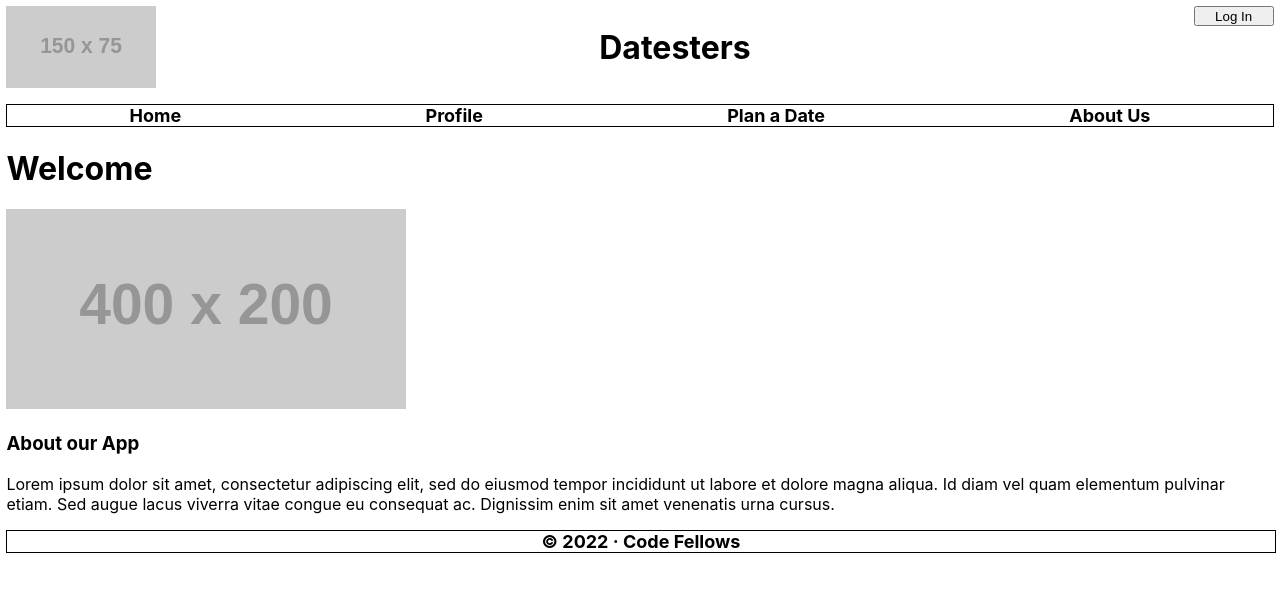
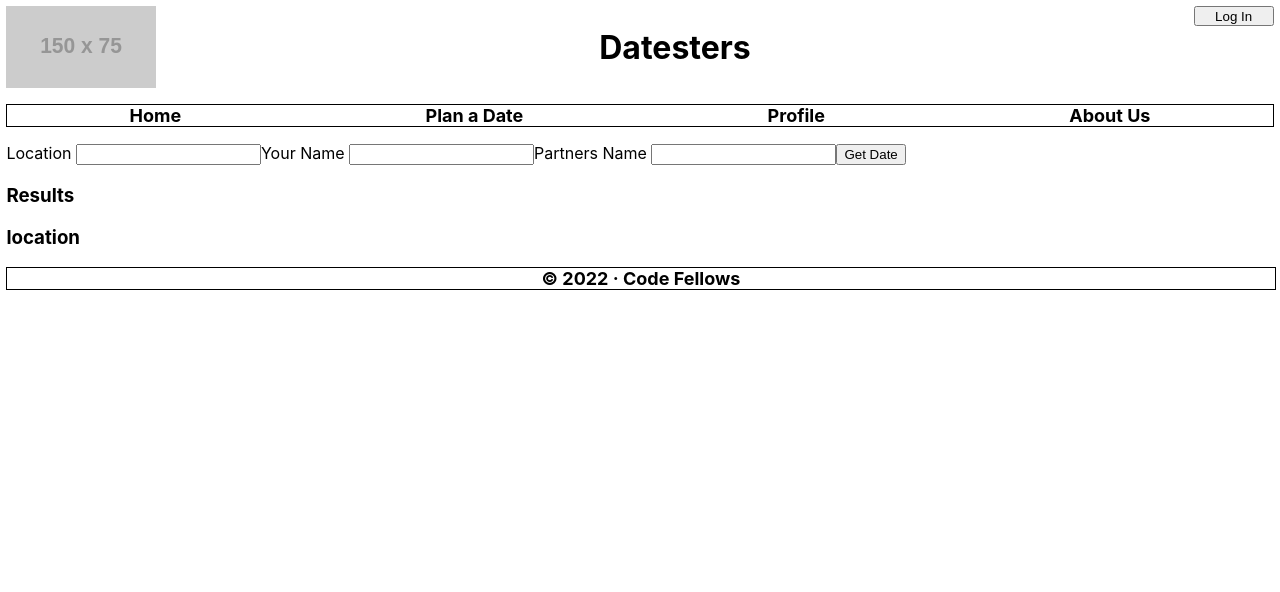
Before and after one commit to Datesters/date-night-front-end, a React (Create React App) app: page /date in a window 1280 px wide. Shown: the top 592 px of the page. Built offline with nearby package versions, Linux system fonts and the light colour scheme; no server answers.

Commit message:
added routs and started on form

```diff
--- /dev/null
+++ b/src/components/About.js
@@ -0,0 +1,22 @@
+import React from 'react';
+import TeamMemberCard from './TeamMemberCard.js';
+import teamData from '../data/teamMembers.json';
+// import { Row } from 'react-bootstrap';
+// import '../css/About.css';
+
+class About extends React.Component {
+  render() {
+    let teamMembers = teamData.map((member) => (
+      <TeamMemberCard name={member.name} description={member.description} />
+    ));
+    return (
+      <>
+        <h2>About us</h2>
+
+        {teamMembers}
+      </>
+    );
+  }
+}
+
+export default About;
--- a/src/components/App.js
+++ b/src/components/App.js
@@ -3,14 +3,47 @@ import '../css/App.css';
 import Header from './Header.js';
 import Footer from './Footer.js';
 import Main from './Main.js';
+import DateGen from './DateGen';
+import About from './About';
+import Profile from './Profile';
+import { BrowserRouter as Router, Routes, Route } from 'react-router-dom';
+import { Container } from 'react-bootstrap';
 
 class App extends React.Component {
+  constructor(props) {
+    super(props);
+    this.state = {
+      userData: {}
+    };
+  }
+
+  //sends this function down to child to save data from child to state
+  getData = (userData) => {
+    this.setState({
+      userData: userData,
+    });
+  };
+
   render() {
-    return(
+    return (
       <>
-        <Header/>
-        <Main/>
-        <Footer/>
+        <Container>
+          <Router>
+            <Header />
+            <Routes>
+              <Route exact path="/" element={<Main />}></Route>
+              <Route exact path="/date" element={<DateGen
+                userData={this.state.userData}
+                getData={this.getData}
+              />}></Route>
+              <Route exact path="/about" element={<About />}></Route>
+              <Route exact path="/profile" element={<Profile
+                userData={this.state.userData}
+              />}></Route>
+            </Routes>
+          </Router>
+        </Container>
+        <Footer />
       </>
     );
   }
--- /dev/null
+++ b/src/components/DateGen.js
@@ -0,0 +1,68 @@
+import React from 'react';
+// import '../css/DateGen.css';
+import axios from 'axios';
+import DateLocCards from './DateLocCards';
+import { Form, Button } from 'react-bootstrap';
+
+let serverUrl = process.env.REACT_APP_SERVER_URL;
+
+class DateGen extends React.Component {
+  constructor(props) {
+    super(props);
+    this.state = {
+      nameOne: '',
+      nameTwo: '',
+      loc: '',
+      isError: false
+    };
+  }
+
+  handleSubmit = async (event) => {
+    event.preventDefault();
+    let userCompatiblity = await axios.get(`${serverUrl}/calculator?nameOne=${this.state.nameOne}&nameTwo=${this.state.nameTwo}`);
+    console.log(userCompatiblity);
+  };
+
+  handleInputChange = (event) => {
+    if (event.target.name === 'loc') {
+      this.setState({
+        loc: event.target.value,
+      });
+    } else if (event.target.name === 'nameOne') {
+      this.setState({
+        nameOne: event.target.value,
+      });
+    } else if (event.target.name === 'nameTwo') {
+      this.setState({
+        nameTwo: event.target.value,
+      });
+    }
+  };
+
+  render() {
+    return (
+      <>
+        {this.props.userData ?
+          <>
+            <Form onSubmit={this.handleSubmit}>
+              <Form.Label>
+                Location <Form.Control name="loc" type="text" onChange={this.handleInputChange} />
+                Your Name <Form.Control name="nameOne" type="text" onChange={this.handleInputChange} />
+                Partners Name <Form.Control name="nameTwo" type="text" onChange={this.handleInputChange} />
+              </Form.Label>
+              <Button type="submit">Get Date</Button>
+            </Form>
+            <h3>Results</h3>
+            <DateLocCards />
+          </>
+          :
+          <>
+            {/* Rendered data from userData */}
+          </>
+        }
+      </>
+    );
+  }
+}
+
+export default DateGen;
--- /dev/null
+++ b/src/components/DateLocCards.js
@@ -0,0 +1,15 @@
+import React from 'react';
+// import '../css/DateLocCards.css';
+
+
+class DateLocCards extends React.Component {
+  render() {
+    return (
+      <>
+        <h3>location</h3>
+      </>
+    );
+  }
+}
+
+export default DateLocCards;
--- a/src/components/Header.js
+++ b/src/components/Header.js
@@ -6,15 +6,15 @@ import '../css/Header.css';
 
 class Header extends React.Component {
   render() {
-    return(
+    return (
       <>
         <div id='header'>
-          <Image src="https://via.placeholder.com/150x75"/>
+          <Image src="https://via.placeholder.com/150x75" />
           <h1>Datesters</h1>
           {/*TODO: add conditional logic for login vs. logout button display */}
           <Button variant="primary">Log In</Button>
         </div>
-        <NavBar/>
+        <NavBar />
       </>
     );
   }
--- a/src/components/Main.js
+++ b/src/components/Main.js
@@ -1,12 +1,12 @@
 import React from 'react';
-import {Image} from 'react-bootstrap';
+import { Image } from 'react-bootstrap';
 
 class Main extends React.Component {
   render() {
-    return(
+    return (
       <>
         <h1>Welcome</h1>
-        <Image src="https://via.placeholder.com/400x200"/>
+        <Image src="https://via.placeholder.com/400x200" />
         <section id='about-app'>
           <h3>About our App</h3>
           <p>
--- a/src/components/NavBar.js
+++ b/src/components/NavBar.js
@@ -1,22 +1,22 @@
 import React from 'react';
-import {Nav} from 'react-bootstrap';
+import { Nav } from 'react-bootstrap';
 import '../css/NavBar.css';
 
 class NavBar extends React.Component {
   render() {
-    return(
+    return (
       <Nav activeKey="/">
         <Nav.Item>
           <Nav.Link href="/">Home</Nav.Link>
         </Nav.Item>
         <Nav.Item>
+          <Nav.Link href="/date">Plan a Date</Nav.Link>
+        </Nav.Item>
+        <Nav.Item>
           <Nav.Link href="/profile">Profile</Nav.Link>
         </Nav.Item>
         <Nav.Item>
-          <Nav.Link href="/date">Plan a Date</Nav.Link>
-        </Nav.Item>
-        <Nav.Item>
-          <Nav.Link href="/about-us">About Us</Nav.Link>
+          <Nav.Link href="/about">About Us</Nav.Link>
         </Nav.Item>
       </Nav>
     );
--- /dev/null
+++ b/src/components/Profile.js
@@ -0,0 +1,15 @@
+import React from 'react';
+// import '../css/Profile.css';
+
+
+class Profile extends React.Component {
+  render() {
+    return (
+      <>
+        <h1>Profile</h1>
+      </>
+    );
+  }
+}
+
+export default Profile;
--- /dev/null
+++ b/src/components/TeamMemberCard.js
@@ -0,0 +1,22 @@
+import React from 'react';
+import { Card } from 'react-bootstrap';
+// import '../css/TeamMemberCard.css';
+
+
+class TeamMemberCard extends React.Component {
+  render() {
+    return (
+      <>
+        <Card style={{ width: '18rem' }}>
+          <Card.Img variant="top" src="https://via.placeholder.com/150x75" />
+          <Card.Body>
+            <Card.Title>{this.props.name}</Card.Title>
+            <Card.Text>{this.props.description}</Card.Text>
+          </Card.Body>
+        </Card>
+      </>
+    );
+  }
+}
+
+export default TeamMemberCard;
--- /dev/null
+++ b/src/data/teamMembers.json
@@ -0,0 +1,22 @@
+[
+  {
+    "name": "Aubrey",
+    "description": "Is Aubrey"
+  },
+  {
+    "name": "Ricardo",
+    "description": "Is Ricardo"
+  },
+  {
+    "name": "Harper",
+    "description": "Is Harper"
+  },
+  {
+    "name": "Angelos",
+    "description": "Is Angelos"
+  },
+  {
+    "name": "Martin",
+    "description": "Is Martin"
+  }
+]
```
